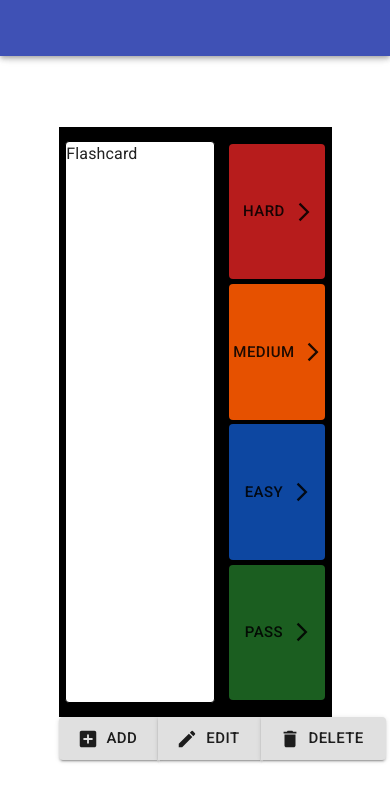
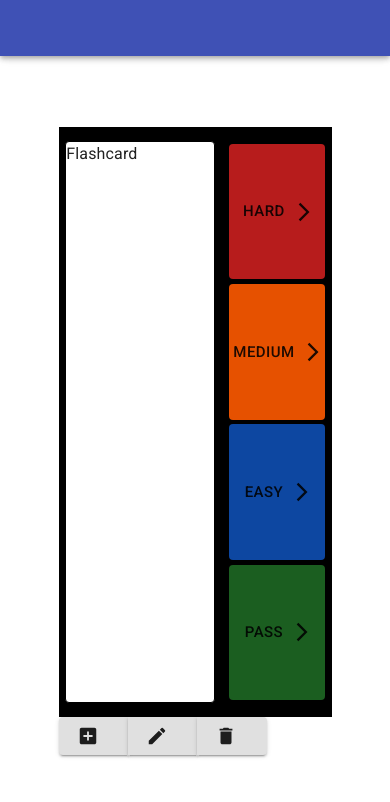
Before and after one commit to munrhalls/Ylon-Flashcards, a React (Create React App) app: page / in a window 390 px wide. Shown: the top 802 px of the page. Built offline with nearby package versions, Linux system fonts and the light colour scheme.

Commit message:
hide labels on mobile

```diff
--- a/src/components/FlashcardEditBtns/FlashcardEditBtns.jsx
+++ b/src/components/FlashcardEditBtns/FlashcardEditBtns.jsx
@@ -11,6 +11,7 @@ import {
   Button,
   ButtonGroup,
   Card,
+  Hidden,
 } from "@material-ui/core";
 import DeleteIcon from "@mui/icons-material/Delete";
 import EditIcon from "@mui/icons-material/Edit";
@@ -18,6 +19,7 @@ import AddBoxIcon from "@mui/icons-material/AddBox";
 
 export default function FlashcardEditBtns() {
   const classes = useStyles();
+
   return (
     <div className={classes.editBtnsCell}>
       <div className={classes.editBtnsCell}>
@@ -28,7 +30,7 @@ export default function FlashcardEditBtns() {
             className={classes.deleteBtn}
             startIcon={<AddBoxIcon />}
           >
-            Add
+            <Hidden xsDown>Add</Hidden>
           </Button>
           <Button
             variant="contained"
@@ -36,7 +38,7 @@ export default function FlashcardEditBtns() {
             className={classes.deleteBtn}
             startIcon={<EditIcon />}
           >
-            Edit
+            <Hidden xsDown>Edit</Hidden>
           </Button>
           <Button
             className={classes.editBtn}
@@ -45,7 +47,7 @@ export default function FlashcardEditBtns() {
             className={classes.deleteBtn}
             startIcon={<DeleteIcon />}
           >
-            Delete
+            <Hidden xsDown>Delete</Hidden>
           </Button>
         </ButtonGroup>
       </div>
```
